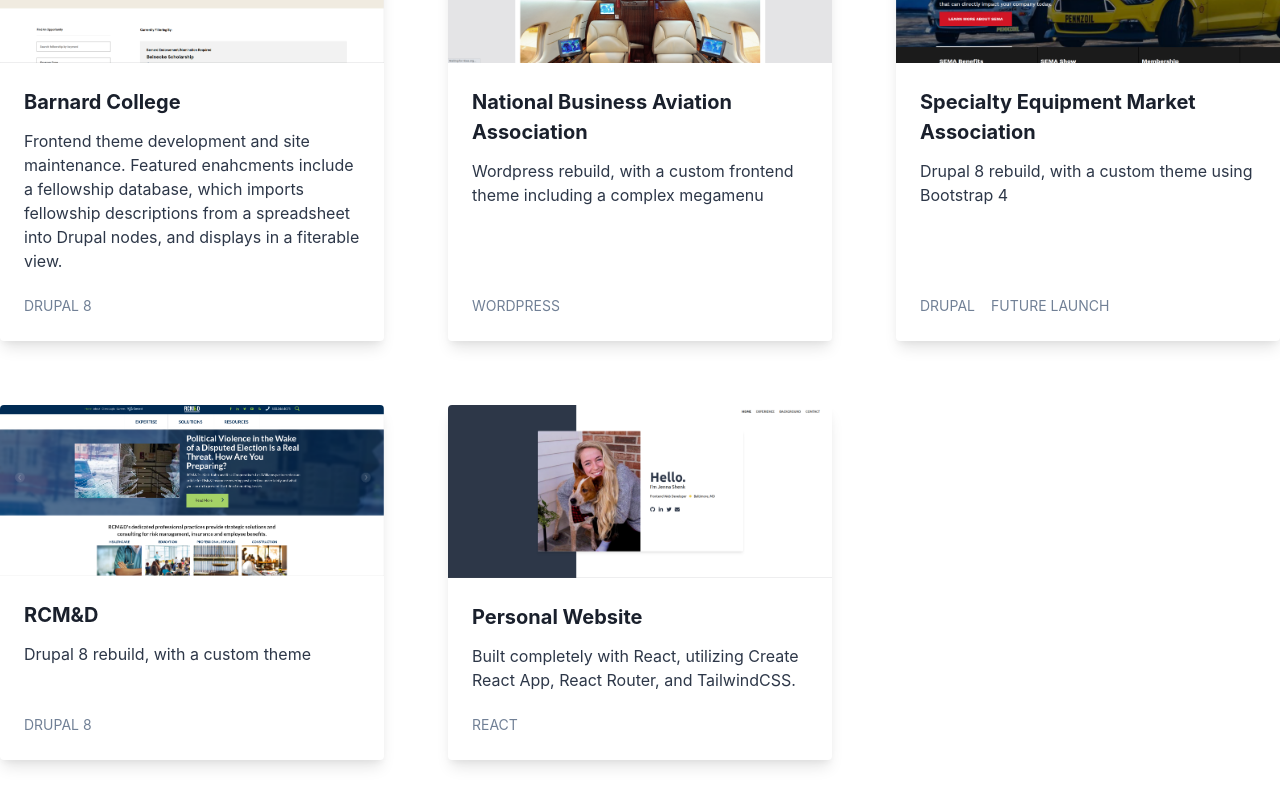
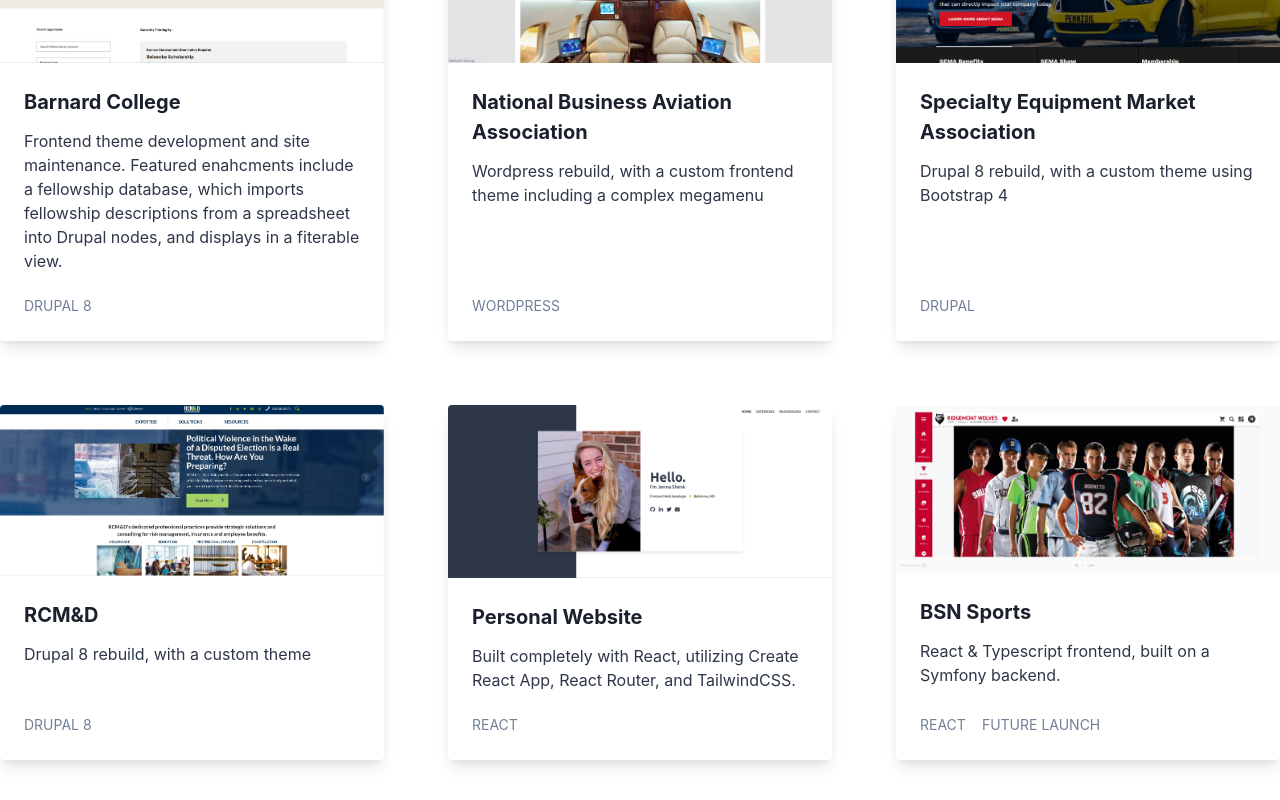
Before and after one commit to jshenk/react-portfolio, a React (Create React App) app: page /work in a window 1280 px wide. Shown: the part 2597-3397 px from the top of the page. Built offline with nearby package versions, Linux system fonts and the light colour scheme.

Commit message:
Add portfolio item

```diff
--- a/src/compontants/MyWork.js
+++ b/src/compontants/MyWork.js
@@ -17,6 +17,7 @@ import rcmd from "../images/rcmd.png";
 import sema from "../images/sema.png";
 import cmaa from "../images/cmaa.png";
 import jenna from "../images/jenna.png";
+import bsn from "../images/bsn.png";
 import IconDrupal from "../icons/IconDrupal";
 import IconWordpress from "../icons/IconWordpress";
 import IconReact from "../icons/IconReact";
@@ -151,7 +152,7 @@ function MyWork() {
       summary: "Drupal 8 rebuild, with a custom theme using Bootstrap 4",
       image: sema,
       link: "",
-      tags: ["Drupal", "Future Launch"],
+      tags: ["Drupal"],
       id: "16",
     },
     {
@@ -170,6 +171,14 @@ function MyWork() {
       link: "https://jennashenk.com/",
       tags: ["React"],
       id: "18",
+    },
+    {
+      title: "BSN Sports",
+      summary: "React & Typescript frontend, built on a Symfony backend.",
+      image: bsn,
+      link: "",
+      tags: ["React", "Future Launch"],
+      id: "19",
     },
   ];
   const tags = [
```
Also changed, not shown: src/images/bsn.png (added).
